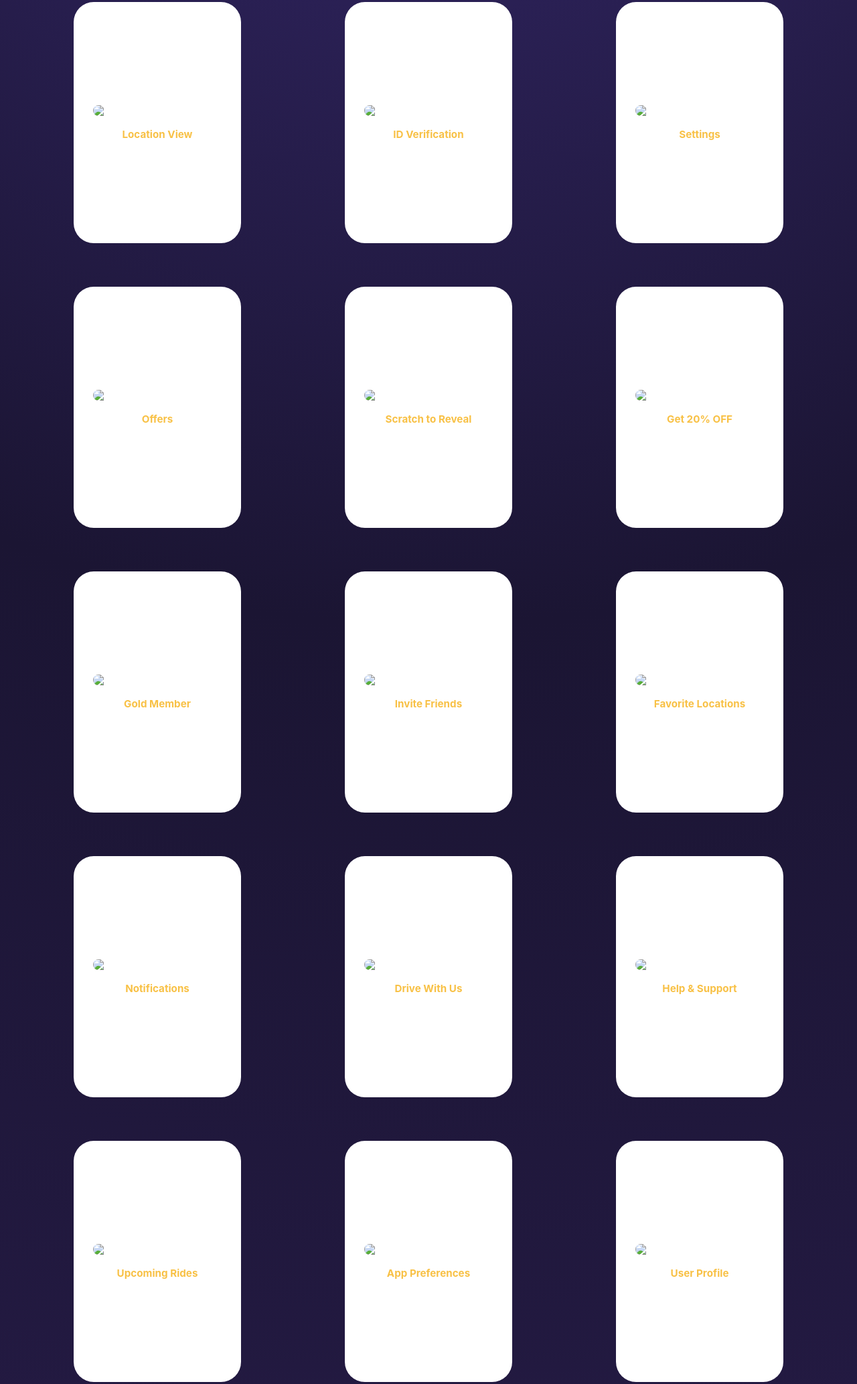
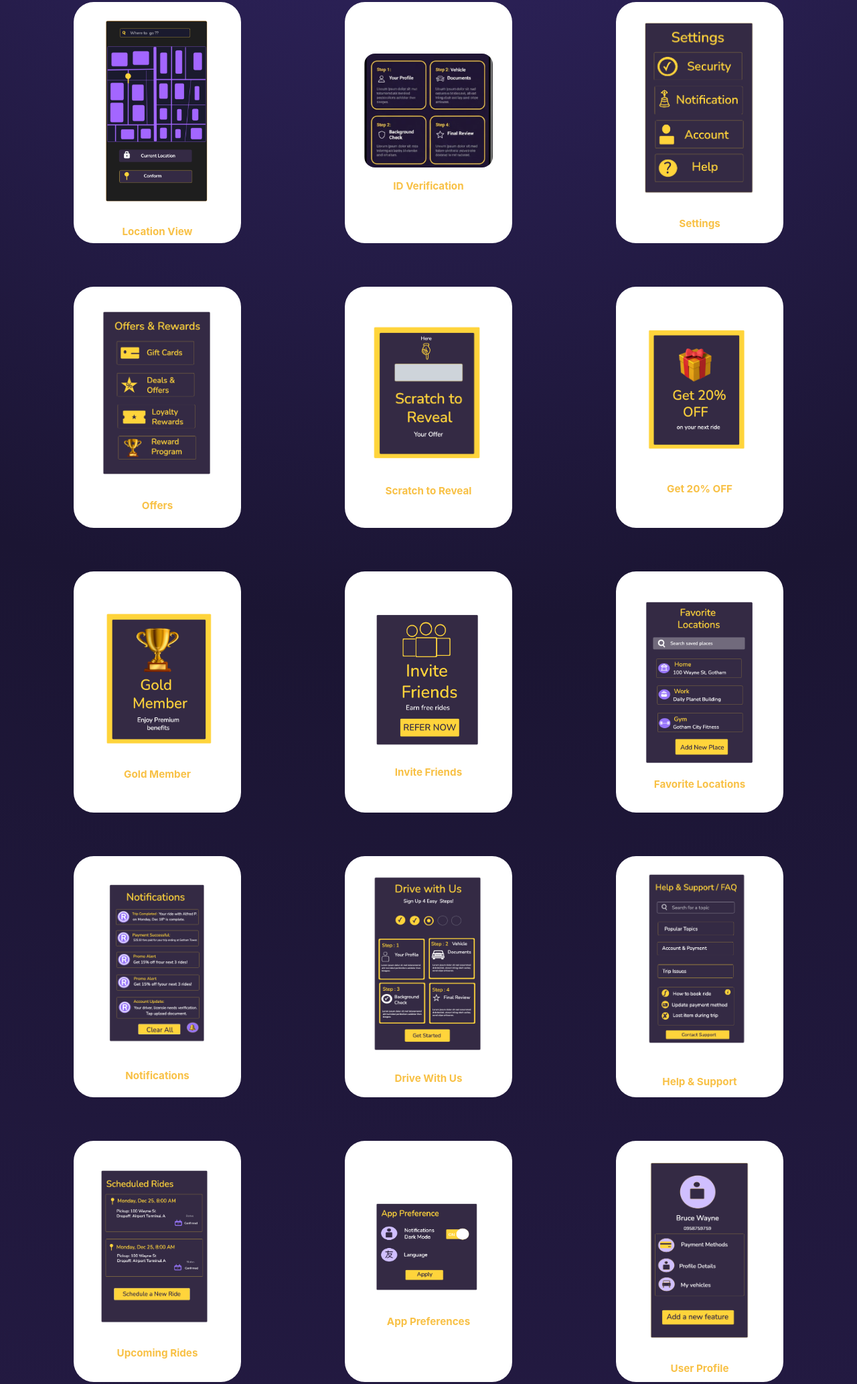
Before and after one commit to Vaibhav0718/Car-Booking-Pro-UI-Kit, a plain HTML site: page index.html in a window 1280 px wide. Shown: the part 660-2726 px from the top of the page at 67% size. Drawn offline with Linux system fonts and the light colour scheme.

Commit message:
Update image sources in index.html

```diff
--- a/index.html
+++ b/index.html
@@ -47,29 +47,29 @@
 
         <div class="grid">
 
-            <div class="card"><img src="ss/location.png"><h3>Location View</h3></div>
-            <div class="card"><img src="ss/varification.png"><h3>ID Verification</h3></div>
-            <div class="card"><img src="ss/setting.png"><h3>Settings</h3></div>
+            <div class="card"><img src="location.png"><h3>Location View</h3></div>
+            <div class="card"><img src="varification.png"><h3>ID Verification</h3></div>
+            <div class="card"><img src="setting.png"><h3>Settings</h3></div>
 
-            <div class="card"><img src="ss/offers.png"><h3>Offers</h3></div>
-            <div class="card"><img src="ss/scratch.png"><h3>Scratch to Reveal</h3></div>
-            <div class="card"><img src="ss/get off.png"><h3>Get 20% OFF</h3></div>
+            <div class="card"><img src="offers.png"><h3>Offers</h3></div>
+            <div class="card"><img src="scratch.png"><h3>Scratch to Reveal</h3></div>
+            <div class="card"><img src="get off.png"><h3>Get 20% OFF</h3></div>
 
-            <div class="card"><img src="ss/gold member.png"><h3>Gold Member</h3></div>
-            <div class="card"><img src="ss/invite friends.png"><h3>Invite Friends</h3></div>
-            <div class="card"><img src="ss/fav location.png"><h3>Favorite Locations</h3></div>
+            <div class="card"><img src="gold member.png"><h3>Gold Member</h3></div>
+            <div class="card"><img src="invite friends.png"><h3>Invite Friends</h3></div>
+            <div class="card"><img src="fav location.png"><h3>Favorite Locations</h3></div>
 
-            <div class="card"><img src="ss/notification.png"><h3>Notifications</h3></div>
-            <div class="card"><img src="ss/drive with us.png"><h3>Drive With Us</h3></div>
-            <div class="card"><img src="ss/help.png"><h3>Help & Support</h3></div>
+            <div class="card"><img src="notification.png"><h3>Notifications</h3></div>
+            <div class="card"><img src="drive with us.png"><h3>Drive With Us</h3></div>
+            <div class="card"><img src="help.png"><h3>Help & Support</h3></div>
 
-            <div class="card"><img src="ss/upcoming rides.png"><h3>Upcoming Rides</h3></div>
-            <div class="card"><img src="ss/app pref.png"><h3>App Preferences</h3></div>
-            <div class="card"><img src="ss/user.png"><h3>User Profile</h3></div>
+            <div class="card"><img src="upcoming rides.png"><h3>Upcoming Rides</h3></div>
+            <div class="card"><img src="app pref.png"><h3>App Preferences</h3></div>
+            <div class="card"><img src="user.png"><h3>User Profile</h3></div>
 
-            <div class="card"><img src="ss/reting.png"><h3>Trip Review</h3></div>
-            <div class="card"><img src="ss/fare.png"><h3>Fare Summary</h3></div>
-            <div class="card"><img src="ss/ride coming.png"><h3>Ride Confirmation</h3></div>
+            <div class="card"><img src="reting.png"><h3>Trip Review</h3></div>
+            <div class="card"><img src="fare.png"><h3>Fare Summary</h3></div>
+            <div class="card"><img src="ride coming.png"><h3>Ride Confirmation</h3></div>
 
         </div>
     </section>
```
